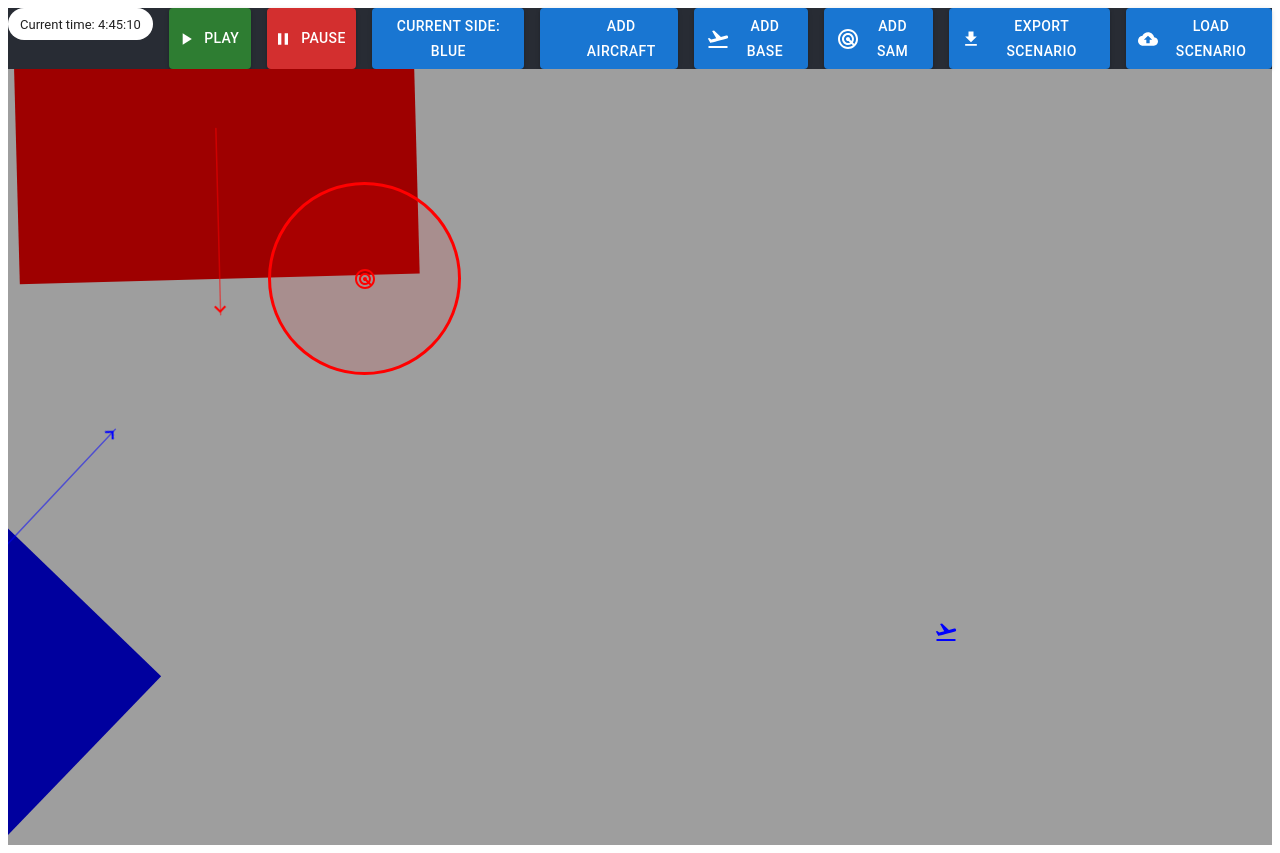
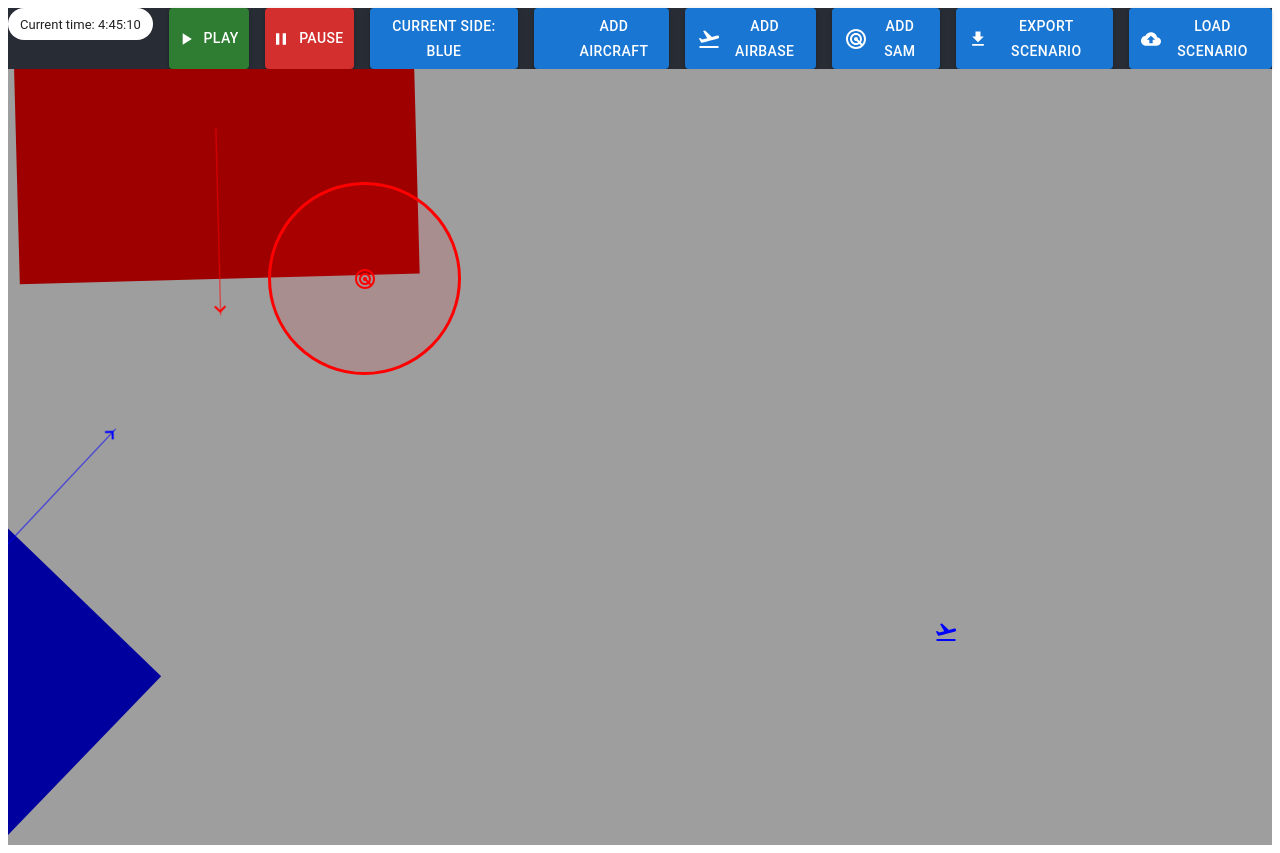
Before and after one commit to Panopticon-AI-team/panopticon, a React (Create React App) app in the folder client/: page / in a window 1280 px wide. Built offline with nearby package versions, Linux system fonts and the light colour scheme; some icons are missing; the HTML template or start-up script is replaced by a standard one.

Commit message:
rename base to airbase for clarity

```diff
--- a/client/src/game/Base.ts
+++ b/client/src/game/Airbase.ts
@@ -1,4 +1,4 @@
-export default class Base {
+export default class Airbase {
     id: string;
     name: string;
     sideName: string;
--- a/client/src/game/Game.ts
+++ b/client/src/game/Game.ts
@@ -5,7 +5,7 @@ import Facility from "./Facility";
 import Scenario from "./Scenario";
 
 import { getBearingBetweenTwoPoints, getDistanceBetweenTwoPoints, getTerminalCoordinatesFromDistanceAndBearing } from "../utils/utils";
-import Base from "./Base";
+import Airbase from "./Airbase";
 import Side from "./Side";
 
 export default class Game {
@@ -13,7 +13,7 @@ export default class Game {
     currentSideName: string = '';
     scenarioPaused: boolean = true;
     addingAircraft: boolean = false;
-    addingBase: boolean = false;
+    addingAirbase: boolean = false;
     addingFacility: boolean = false;
     selectedUnitId: string = '';
 
@@ -33,16 +33,16 @@ export default class Game {
         this.currentScenario.aircraft.push(aircraft);
     }
 
-    addBase(baseName: string, className: string, latitude: number, longitude: number) {
+    addAirbase(airbaseName: string, className: string, latitude: number, longitude: number) {
         if (!this.currentSideName) {
             return;
         }
-        const base = new Base(uuidv4(), baseName, this.currentSideName, className);
-        base.latitude = latitude;
-        base.longitude = longitude;
-        base.sideColor = this.currentScenario.getSideColor(this.currentSideName);
+        const airbase = new Airbase(uuidv4(), airbaseName, this.currentSideName, className);
+        airbase.latitude = latitude;
+        airbase.longitude = longitude;
+        airbase.sideColor = this.currentScenario.getSideColor(this.currentSideName);
 
-        this.currentScenario.bases.push(base);
+        this.currentScenario.airbases.push(airbase);
     }
 
     addFacility(facilityName: string, className: string, latitude: number, longitude: number) {
@@ -116,12 +116,12 @@ export default class Game {
             newAircraft.sideColor = aircraft.sideColor;
             loadedScenario.aircraft.push(newAircraft);
         });
-        savedScenario.bases.forEach((base: any) => {
-            const newBase = new Base(base.id, base.name, base.sideName, base.className);
-            newBase.latitude = base.latitude;
-            newBase.longitude = base.longitude;
-            newBase.sideColor = base.sideColor;
-            loadedScenario.bases.push(newBase);
+        savedScenario.airbases.forEach((airbase: any) => {
+            const newAirbase = new Airbase(airbase.id, airbase.name, airbase.sideName, airbase.className);
+            newAirbase.latitude = airbase.latitude;
+            newAirbase.longitude = airbase.longitude;
+            newAirbase.sideColor = airbase.sideColor;
+            loadedScenario.airbases.push(newAirbase);
         });
         savedScenario.facilities.forEach((facility: any) => {
             const newFacility = new Facility(facility.id, facility.name, facility.sideName, facility.className);
--- a/client/src/game/Scenario.ts
+++ b/client/src/game/Scenario.ts
@@ -1,5 +1,5 @@
 import Aircraft from "./Aircraft";
-import Base from "./Base";
+import Airbase from "./Airbase";
 import Facility from "./Facility";
 import Side from "./Side";
 
@@ -13,7 +13,7 @@ export default class Scenario {
     timeCompression: number;
     aircraft: Aircraft[] = [];
     facilities: Facility[] = [];
-    bases: Base[] = []
+    airbases: Airbase[] = []
 
     constructor(id: string, name: string, startTime: number, duration: number, sides: Side[]) {
         this.id = id;
@@ -45,8 +45,8 @@ export default class Scenario {
         return this.facilities.find((facility) => facility.id === facilityId);
     }
 
-    getBase(baseId: string): Base | undefined {
-        return this.bases.find((base) => base.id === baseId);
+    getAirbase(airbaseId: string): Airbase | undefined {
+        return this.airbases.find((airbase) => airbase.id === airbaseId);
     }
 
 }
--- a/client/src/gui/ToolBar.tsx
+++ b/client/src/gui/ToolBar.tsx
@@ -16,7 +16,7 @@ import { v4 as uuidv4 } from "uuid";
 interface ToolBarProps {
     addAircraftOnClick: () => void;
     addFacilityOnClick: () => void;
-    addBaseOnClick: () => void;
+    addAirbaseOnClick: () => void;
     playOnClick: () => void;
     pauseOnClick: () => void;
     switchCurrentSideOnClick: () => void;
@@ -26,7 +26,7 @@ interface ToolBarProps {
     game: Game;
 }
 
-export default function ToolBar({ addAircraftOnClick, addFacilityOnClick, addBaseOnClick, playOnClick, pauseOnClick, switchCurrentSideOnClick, refreshAllLayers, scenarioCurrentTime, scenarioCurrentSideName, game }: Readonly<ToolBarProps>) {
+export default function ToolBar({ addAircraftOnClick, addFacilityOnClick, addAirbaseOnClick, playOnClick, pauseOnClick, switchCurrentSideOnClick, refreshAllLayers, scenarioCurrentTime, scenarioCurrentSideName, game }: Readonly<ToolBarProps>) {
 
   const toolbarStyle = {
     backgroundColor: "#282c34",
@@ -73,7 +73,7 @@ export default function ToolBar({ addAircraftOnClick, addFacilityOnClick, addBas
       <Button variant="contained" color="error" onClick={pauseOnClick} startIcon={<PauseIcon/>}>PAUSE</Button>
       <Button variant="contained" onClick={switchCurrentSideOnClick}>Current side: {scenarioCurrentSideName}</Button>
       <Button variant="contained" onClick={addAircraftOnClick} startIcon={<FlightIcon/>}>Add aircraft</Button>
-      <Button variant="contained" onClick={addBaseOnClick} startIcon={<FlightTakeoffIcon/>}>Add base</Button>
+      <Button variant="contained" onClick={addAirbaseOnClick} startIcon={<FlightTakeoffIcon/>}>Add airbase</Button>
       <Button variant="contained" onClick={addFacilityOnClick} startIcon={<RadarIcon/>}>Add SAM</Button>
       <Button variant="contained" onClick={exportScenario} startIcon={<DownloadIcon/>}>EXPORT SCENARIO</Button>
       <Button variant="contained" onClick={loadScenario} startIcon={<CloudUploadIcon/>}>LOAD SCENARIO</Button>
--- a/client/src/gui/map/FeatureLayerStyles.ts
+++ b/client/src/gui/map/FeatureLayerStyles.ts
@@ -35,7 +35,7 @@ export const facilityStyle = function(feature: FeatureLike) {
   })
 }
 
-export const basesStyle = function(feature: FeatureLike) {
+export const airbasesStyle = function(feature: FeatureLike) {
   return new Style({
     image: new Icon({
       opacity: 1,
--- a/client/src/gui/map/FeatureLayers.ts
+++ b/client/src/gui/map/FeatureLayers.ts
@@ -8,9 +8,9 @@ import { Style } from 'ol/style';
 
 import Aircraft from '../../game/Aircraft';
 import Facility from '../../game/Facility';
-import Base from '../../game/Base';
+import Airbase from '../../game/Airbase';
 import { DEFAULT_OL_PROJECTION_CODE, NAUTICAL_MILES_TO_METERS } from '../../utils/constants';
-import { aircraftRouteStyle, aircraftStyle, basesStyle, facilityStyle, rangeStyle } from './FeatureLayerStyles';
+import { aircraftRouteStyle, aircraftStyle, airbasesStyle, facilityStyle, rangeStyle } from './FeatureLayerStyles';
 
 class FeatureLayer {
   layerSource: VectorSource;
@@ -77,23 +77,23 @@ export class FacilityLayer extends FeatureLayer {
   }
 }
 
-export class BasesLayer extends FeatureLayer {
+export class AirbasesLayer extends FeatureLayer {
   projection: Projection = new Projection({code: DEFAULT_OL_PROJECTION_CODE});
 
   constructor(projection: Projection) {
-    super(projection, basesStyle);
+    super(projection, airbasesStyle);
   }
 
-  refresh(bases: Base[]) {
+  refresh(airbases: Airbase[]) {
     this.layerSource.clear();
-    bases.forEach((base) => {
+    airbases.forEach((airbase) => {
       const feature = new Feature({
-        type: 'base',
-        geometry: new Point(fromLonLat([base.longitude, base.latitude], this.projection)),
-        id: base.id,
-        name: base.name,
-        sideName: base.sideName,
-        sideColor: base.sideColor,
+        type: 'airbase',
+        geometry: new Point(fromLonLat([airbase.longitude, airbase.latitude], this.projection)),
+        id: airbase.id,
+        name: airbase.name,
+        sideName: airbase.sideName,
+        sideColor: airbase.sideColor,
       });
       this.layerSource.addFeature(feature);
     });
--- a/client/src/gui/map/ScenarioMap.tsx
+++ b/client/src/gui/map/ScenarioMap.tsx
@@ -6,7 +6,7 @@ import View from "ol/View";
 import { Projection, toLonLat } from "ol/proj";
 
 import "../styles/ScenarioMap.css";
-import { AircraftLayer, AircraftRouteLayer, BasesLayer, FacilityLayer, RangeLayer } from "./FeatureLayers";
+import { AircraftLayer, AircraftRouteLayer, AirbasesLayer, FacilityLayer, RangeLayer } from "./FeatureLayers";
 import BaseMapLayers from "./MapLayers";
 import Game from "../../game/Game";
 import ToolBar from "../ToolBar";
@@ -25,7 +25,7 @@ export default function ScenarioMap({ zoom, center, game, projection }: Readonly
   const defaultProjection = new Projection({code: DEFAULT_OL_PROJECTION_CODE});
   const baseMapLayers = new BaseMapLayers(projection ?? defaultProjection);
   const [aircraftLayer, setAircraftLayer] = useState(new AircraftLayer(projection ?? defaultProjection));
-  const [basesLayer, setBasesLayer] = useState(new BasesLayer(projection ?? defaultProjection));
+  const [airbasesLayer, setAirbasesLayer] = useState(new AirbasesLayer(projection ?? defaultProjection));
   const [facilityLayer, setFacilityLayer] = useState(new FacilityLayer(projection ?? defaultProjection));
   const [rangeLayer, setRangeLayer] = useState(new RangeLayer(projection ?? defaultProjection));
   const [aircraftRouteLayer, setAircraftRouteLayer] = useState(new AircraftRouteLayer(projection ?? defaultProjection));
@@ -33,7 +33,7 @@ export default function ScenarioMap({ zoom, center, game, projection }: Readonly
   const [currentSideName, setCurrentSideName] = useState(game.currentSideName);
 
   const map = new OlMap({
-    layers: [...baseMapLayers.layers, aircraftLayer.layer, facilityLayer.layer, basesLayer.layer, rangeLayer.layer, aircraftRouteLayer.layer],
+    layers: [...baseMapLayers.layers, aircraftLayer.layer, facilityLayer.layer, airbasesLayer.layer, rangeLayer.layer, aircraftRouteLayer.layer],
     view: new View({
       center: center,
       zoom: zoom,
@@ -126,10 +126,10 @@ export default function ScenarioMap({ zoom, center, game, projection }: Readonly
       facilityLayer.refresh(game.currentScenario.facilities);
       rangeLayer.refresh(game.currentScenario.facilities);
       game.addingFacility = false;
-    } else if (game.addingBase) {
-      addBase(coordinates);
-      basesLayer.refresh(game.currentScenario.bases);
-      game.addingBase = false;
+    } else if (game.addingAirbase) {
+      addAirbase(coordinates);
+      airbasesLayer.refresh(game.currentScenario.airbases);
+      game.addingAirbase = false;
     }
   }
 
@@ -144,17 +144,17 @@ export default function ScenarioMap({ zoom, center, game, projection }: Readonly
   function setAddingAircraft() {
     game.addingAircraft = !game.addingAircraft;
     game.addingFacility = false;
-    game.addingBase = false;
+    game.addingAirbase = false;
   }
 
   function setAddingFacility() {
     game.addingFacility = !game.addingFacility;
     game.addingAircraft = false;
-    game.addingBase = false;
+    game.addingAirbase = false;
   }
 
-  function setAddingBase() {
-    game.addingBase = !game.addingBase;
+  function setAddingAirbase() {
+    game.addingAirbase = !game.addingAirbase;
     game.addingAircraft = false;
     game.addingFacility = false;
   }
@@ -197,13 +197,13 @@ export default function ScenarioMap({ zoom, center, game, projection }: Readonly
     game.addFacility(facilityName, className, latitude, longitude);
   }
 
-  function addBase(coordinates: number[]) {
+  function addAirbase(coordinates: number[]) {
     coordinates = toLonLat(coordinates, theMap.getView().getProjection());
-    const baseName = 'Floridistan';
+    const airbaseName = 'Floridistan';
     const className = 'Airfield';
     const latitude = coordinates[1];
     const longitude = coordinates[0];
-    game.addBase(baseName, className, latitude, longitude);
+    game.addAirbase(airbaseName, className, latitude, longitude);
   }
 
   function moveAircraft(aircraftId: string, coordinates: number[]) {
@@ -222,14 +222,14 @@ export default function ScenarioMap({ zoom, center, game, projection }: Readonly
   function refreshAllLayers() {
     aircraftLayer.refresh(game.currentScenario.aircraft);
     facilityLayer.refresh(game.currentScenario.facilities);
-    basesLayer.refresh(game.currentScenario.bases);
+    airbasesLayer.refresh(game.currentScenario.airbases);
     rangeLayer.refresh(game.currentScenario.facilities);
     aircraftRouteLayer.refresh(game.currentScenario.aircraft);
   }
 
   return (
     <div>
-      <ToolBar addAircraftOnClick={setAddingAircraft} addFacilityOnClick={setAddingFacility} addBaseOnClick={setAddingBase} playOnClick={setGamePlaying} pauseOnClick={setGamePaused} switchCurrentSideOnClick={switchCurrentSide} refreshAllLayers={refreshAllLayers} scenarioCurrentTime={currentScenarioTime} scenarioCurrentSideName={currentSideName} game={game}></ToolBar>
+      <ToolBar addAircraftOnClick={setAddingAircraft} addFacilityOnClick={setAddingFacility} addAirbaseOnClick={setAddingAirbase} playOnClick={setGamePlaying} pauseOnClick={setGamePaused} switchCurrentSideOnClick={switchCurrentSide} refreshAllLayers={refreshAllLayers} scenarioCurrentTime={currentScenarioTime} scenarioCurrentSideName={currentSideName} game={game}></ToolBar>
       <div ref={mapId} className='map'></div>
     </div>
   );
```
Also changed, not shown: client/src/scenarios/default_scenario.json (+1 -1 lines).
